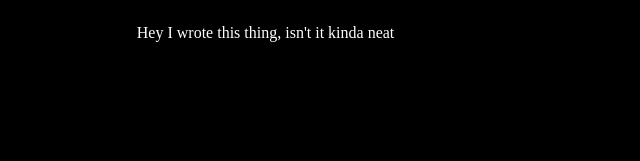
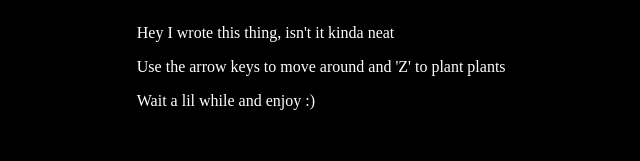
Before and after one commit to benbot/garden, a plain HTML site: page index.html in a window 1280 px wide. Shown: the whole page, without its empty margins (515-1155 px from the left). Drawn offline with Linux system fonts and the light colour scheme.

Commit message:
better instructions

```diff
--- a/index.html
+++ b/index.html
@@ -4,7 +4,7 @@
 <head>
     <meta charset="utf-8">
     <meta http-equiv="x-ua-compatible" content="ie=edge">
-    <title>Untitled</title>
+    <title>Ben's lil garden</title>
     <meta name="description" content="">
     <meta name="viewport" content="width=device-width, initial-scale=1">
 
@@ -35,6 +35,8 @@
         <canvas id="testcan"> </canvas>
         <article>
             <p>Hey I wrote this thing, isn't it kinda neat</p>
+            <p>Use the arrow keys to move around and 'Z' to plant plants</p>
+            <p>Wait a lil while and enjoy :)</p>
         </article>
     </main>
 </body>
```
